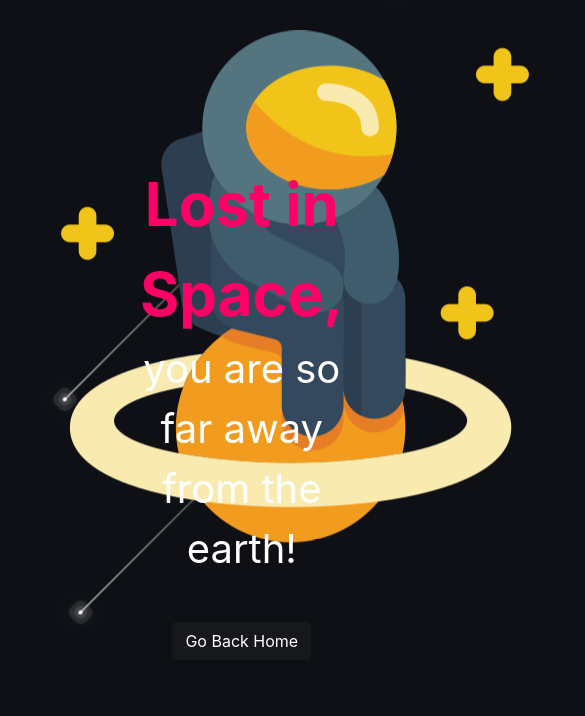
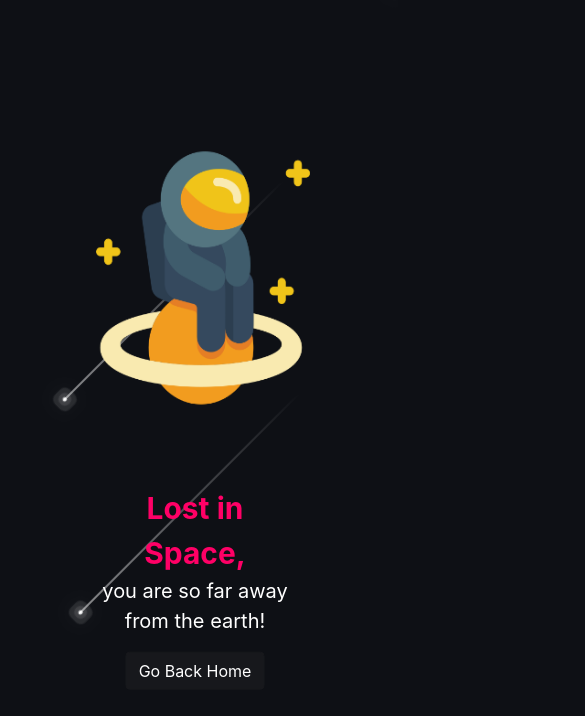
Before and after one commit to SytxLabs/Space404, a plain HTML site: page index.html in a window 390 px wide. Shown: the top 716 px of the page, 585 px wide, since content can reach past the window. Drawn offline with nearby package versions, Linux system fonts and the light colour scheme.

Commit message:
Add Mobile View

```diff
--- a/assets/style.css
+++ b/assets/style.css
@@ -6,6 +6,36 @@ body {
     font-family: -apple-system, BlinkMacSystemFont, sans-serif !important;
     scroll-behavior: smooth;
 }
+
+
+@media only screen
+and (min-width : 321px)
+and (max-width : 767px)
+{
+
+    img.astronaut {
+        height: 30% !important;
+        width: 60% !important;
+        margin-top: 40% !important;
+        margin-left: 22% !important;
+
+    }
+
+    .text {
+        top: 70% !important;
+        left: 50% !important;
+        font-size: 1.87rem !important;
+    }
+
+    .text p{
+        font-size: 1.25rem !important;
+    }
+
+    section{
+        overflow: hidden !important;
+    }
+}
+
 
 img.astronaut {
     width: 512px;
@@ -72,7 +102,6 @@ section{
     left: 0;
     width: 100%;
     height: 100vh;
-    background: url(./bg0.jpg);
     background-position-x: center;
     background-size: cover;
     animation: animateBg 50s linear infinite;
@@ -173,7 +202,7 @@ span:nth-child(6){
     animation-delay:1s ;
     animation-duration: 3s;
 }
-span:nth-child(7 ){
+span:nth-child(7){
     top: 300px;
     right: 0px;
     left:initial;
```
